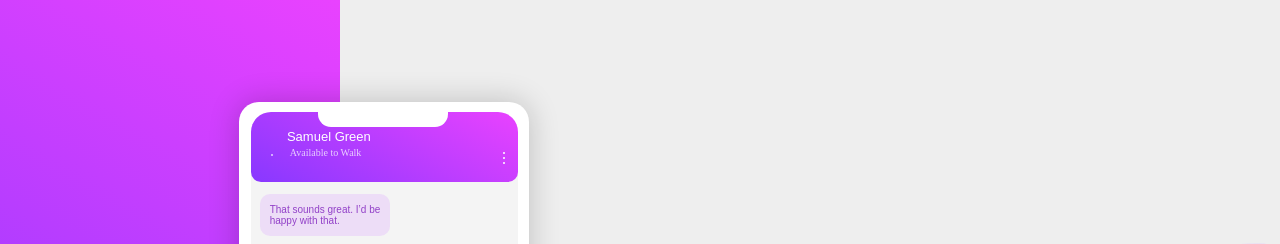
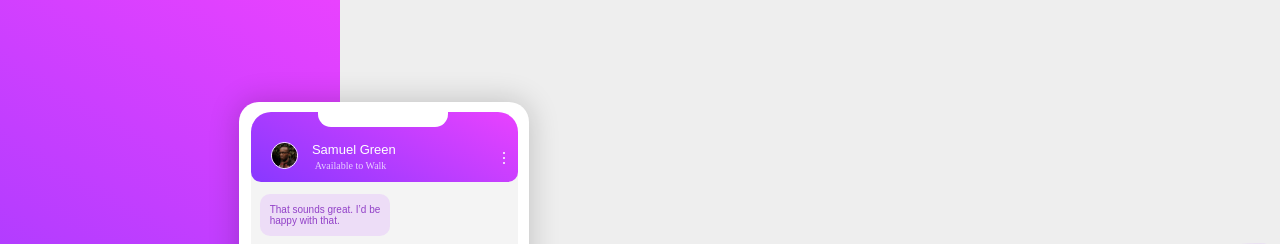
Before and after one commit to Ali-eldien/customized-landing-page, a plain HTML site: page index.html in a window 1280 px wide. Shown: the top 244 px of the page. Drawn offline with Linux system fonts and the light colour scheme; the site is published under a folder, as on GitHub Pages, so addresses that start at the root find nothing.

Commit message:
Update index.html

```diff
--- a/index.html
+++ b/index.html
@@ -42,7 +42,7 @@
     <div class="msg7">1 hour walk <span class="price2">$49</span></div>
     <div class="box"><span class="boxtxt">Type a message...</span></div>
     <div class="profile">
-      <img class="avatar" src="/images/avatar.jpg" alt="">
+      <img class="avatar" src="avatar.jpg" alt="">
       <span class="name">Samuel Green</span>
       <span class="statue">
         Available to Walk
```
